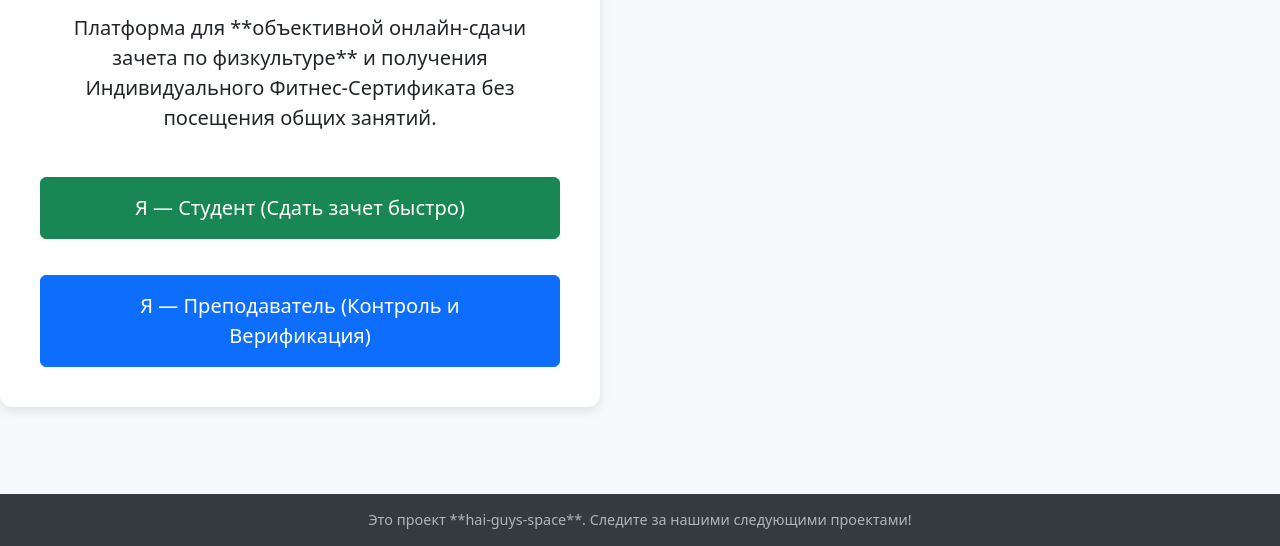
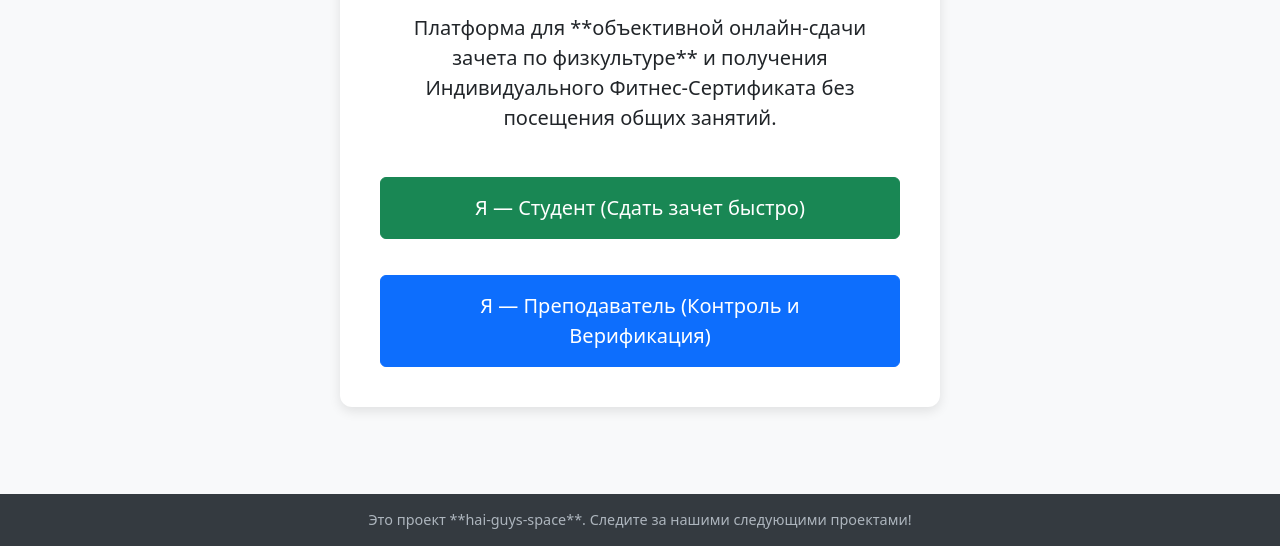
Before and after one commit to kolyagosha/123, a plain HTML site: page index.html in a window 1280 px wide. Shown: the part 254-800 px from the top of the page. Drawn offline with nearby package versions, Linux system fonts and the light colour scheme.

Commit message:
Update index.html

```diff
--- a/index.html
+++ b/index.html
@@ -6,14 +6,46 @@
     <title>SSRM | Быстрый Зачет по Физкультуре</title>
     <link href="https://cdn.jsdelivr.net/npm/bootstrap@5.3.0/dist/css/bootstrap.min.css" rel="stylesheet">
     <style>
-        body { background-color: #f8f9fa; display: flex; flex-direction: column; justify-content: space-between; min-height: 100vh; }
-        .welcome-box { max-width: 600px; padding: 40px; background: white; border-radius: 12px; box-shadow: 0 4px 12px rgba(0, 0, 0, 0.1); text-align: center; margin-top: auto; margin-bottom: auto; }
-        .btn-xl { padding: 15px 30px; font-size: 1.25rem; margin-top: 20px; }
-        footer { padding: 15px; background-color: #343a40; color: #adb5bd; text-align: center; font-size: 0.9em; width: 100%; }
+        /* Общие стили для прижатия футера */
+        body {
+            background-color: #f8f9fa;
+            display: flex;
+            flex-direction: column;
+            min-height: 100vh; /* Гарантируем высоту на весь экран */
+        }
+        /* Центрирование основного контента */
+        .content-wrapper {
+            flex-grow: 1; /* Растягиваем, чтобы занять всё доступное место */
+            display: flex;
+            justify-content: center;
+            align-items: center;
+            padding: 20px;
+        }
+        .welcome-box {
+            max-width: 600px;
+            padding: 40px;
+            background: white;
+            border-radius: 12px;
+            box-shadow: 0 4px 12px rgba(0, 0, 0, 0.1);
+            text-align: center;
+        }
+        .btn-xl {
+            padding: 15px 30px;
+            font-size: 1.25rem;
+            margin-top: 20px;
+        }
+        footer {
+            padding: 15px;
+            background-color: #343a40;
+            color: #adb5bd;
+            text-align: center;
+            font-size: 0.9em;
+            width: 100%; /* Гарантируем ширину футера */
+        }
     </style>
 </head>
 <body>
-
+    <div class="content-wrapper">
         <div class="welcome-box">
             <h1 class="display-5 text-primary">SSRM</h1>
             <h2 class="h4 mb-3">Система Скоростной Сдачи и Реестра Мониторинга</h2>
@@ -32,6 +64,7 @@
                 </a>
             </div>
         </div>
+    </div>
 
     <footer>
         <p class="mb-0">
@@ -39,6 +72,6 @@
         </p>
     </footer>
 
-    <script src="https://cdn.jsdelivr.net/npm/bootstrap@5.3.0/dist/js/bootstrap.bundle.min.js"></script>
+    <script src="https://cdn.jsdelivrjen/npm/bootstrap@5.3.0/dist/js/bootstrap.bundle.min.js"></script>
 </body>
 </html>
```
Lines whose indentation alone changed are shown as unchanged.
